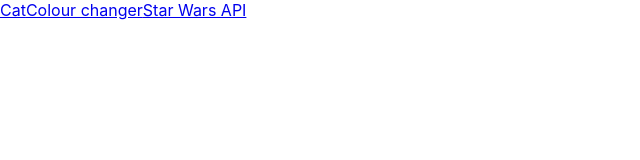
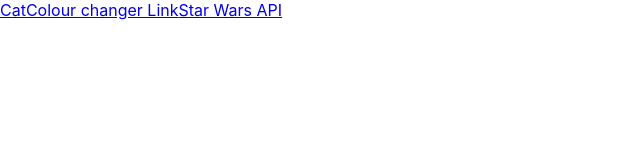
Before and after one commit to nes11/basic-app-Express-React, a React (Create React App) app in the folder client/: page / in a window 1280 px wide. Shown: the top 160 px of the page, without its empty margins (0-640 px from the left). Built offline with nearby package versions, Linux system fonts and the light colour scheme.

Commit message:
Navbar with <Link>

```diff
--- a/client/src/NavBar.js
+++ b/client/src/NavBar.js
@@ -5,7 +5,7 @@
   return (
     <>
     <Link to='/cat'>Cat</Link>
-    <Link to='/colour-changer'>Colour changer</Link>
+    <Link to='/colour-changer'>Colour changer Link</Link>
     <Link to='/star-wars'>Star Wars API</Link>
     </>
   )
```
Also changed, not shown: 1 other file (tests, documents, lock files or other folders).
